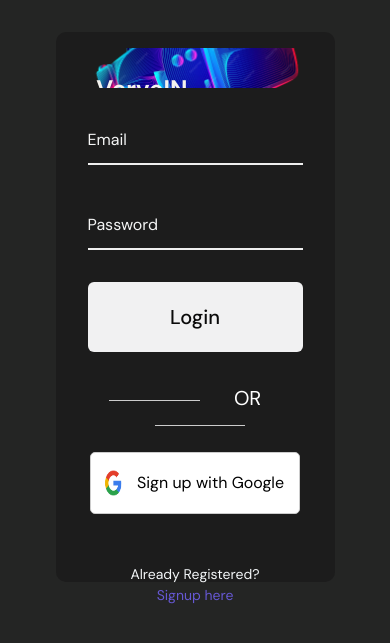
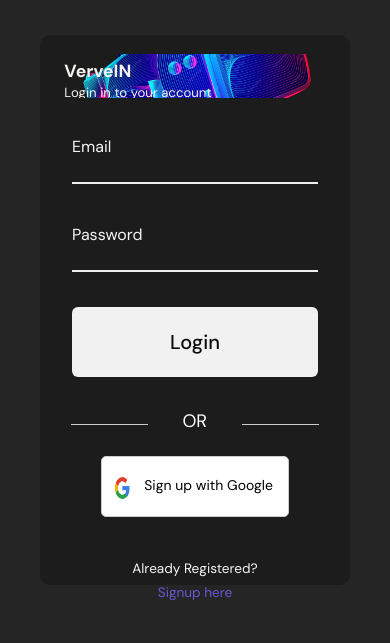
Before and after one commit to Mohitverve/verve, a PHP site: page /login.html in a window 390 px wide. Shown: the top 643 px of the page. Run offline with PHP 8.4, Linux system fonts and the light colour scheme; some libraries are stand-ins or nearby versions.

Commit message:
Update login.css

```diff
--- a/login.css
+++ b/login.css
@@ -2,6 +2,7 @@
 	*, *:after, *:before {
 		box-sizing: border-box;
 		max-height: 625px;
+		margin-top: 3px;
 	}
 	body {
 		font-family: "DM Sans", sans-serif;
@@ -195,3 +196,55 @@
 			text-decoration: none;
 		}
 	}
+
+/* Media queries */
+@media screen and (max-width: 768px) {
+	.card {
+	  width: 95%; /* Adjusted width for smaller screens */
+	  padding: 1rem 1.5rem; /* Adjusted padding */
+	}
+	.card-heading {
+	  font-size: 1.25rem; /* Decreased font size for smaller screens */
+	  top: 10%; /* Adjusted position */
+	  left: 5%; /* Adjusted position */
+	  right: 5%; /* Adjusted position */
+	}
+	.card-info p {
+        font-size: 0.85rem; /* Decreased font size for smaller screens */
+    }
+
+	.input-label {
+	  top: 1rem; /* Adjusted position */
+	}
+  }
+
+  @media screen and (max-width: 576px) {
+	.card {
+	  width: 100%; /* Adjusted width for even smaller screens */
+	  padding: 1rem 1rem; /* Adjusted padding */
+	}
+	.card-heading {
+	  font-size: 1.1rem; /* Further decreased font size for smallest screens */
+	  top: 8%; /* Adjusted position */
+	  left: 3%; /* Adjusted position */
+	  right: 3%; /* Adjusted position */
+	}
+	.input-label {
+	  top: 0.75rem; /* Adjusted position */
+	}
+	.or-line:before,
+	.or-line:after {
+	  width: 30%; /* Adjusted length of the line for smaller screens */
+	}
+	.or-line span {
+	  font-size: 18px; /* Adjusted font size for smaller screens */
+	}
+	.google-logo-button img {
+	  width: 36px; /* Adjusted size of the Google logo for smaller screens */
+	  height: 26px; /* Adjusted size of the Google logo for smaller screens */
+	}
+	.google-logo-button span {
+	  font-size: 14px; /* Adjusted font size for smaller screens */
+	  line-height: 26px; /* Adjusted line height for smaller screens */
+	}
+  }
```
